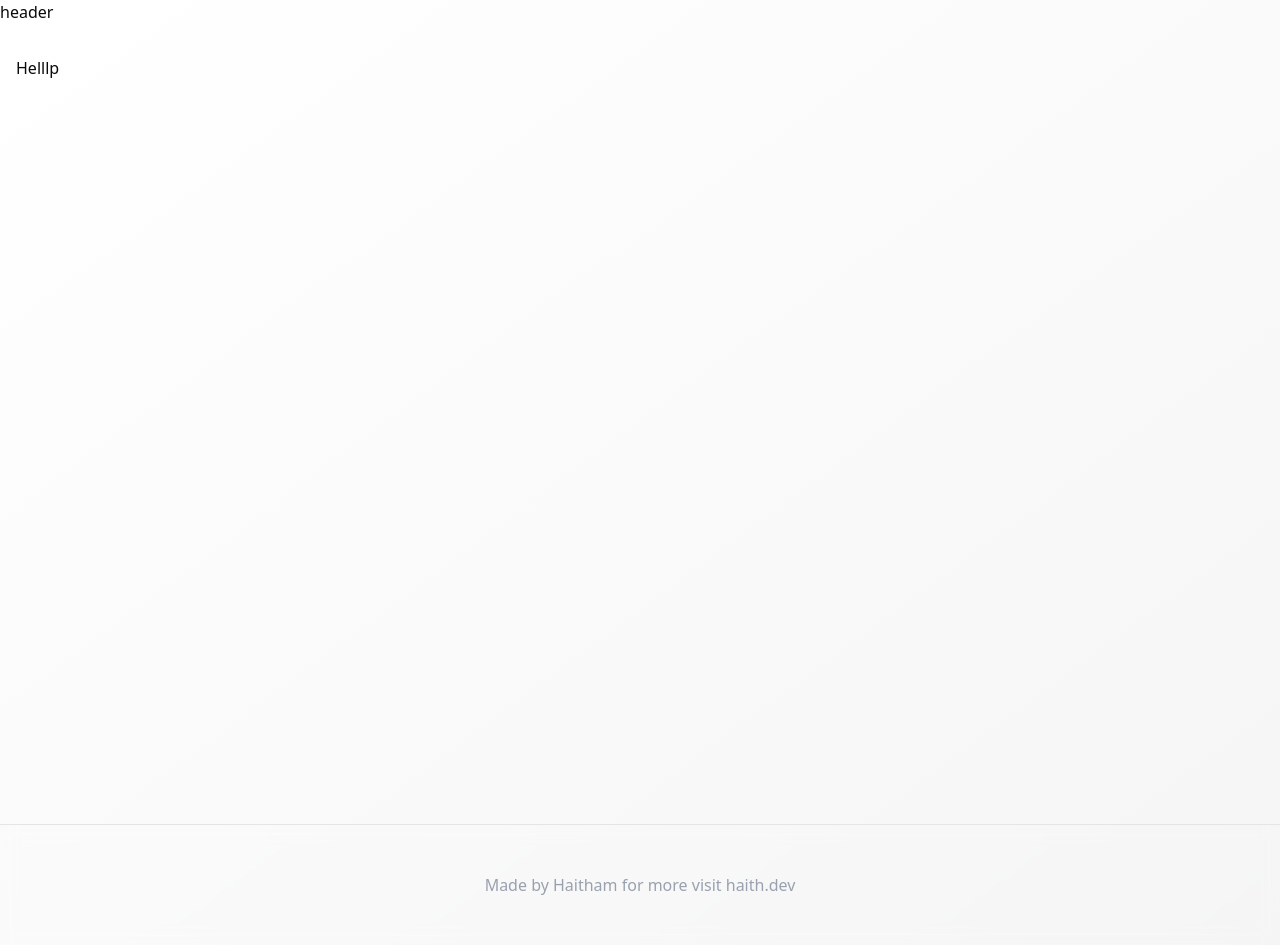
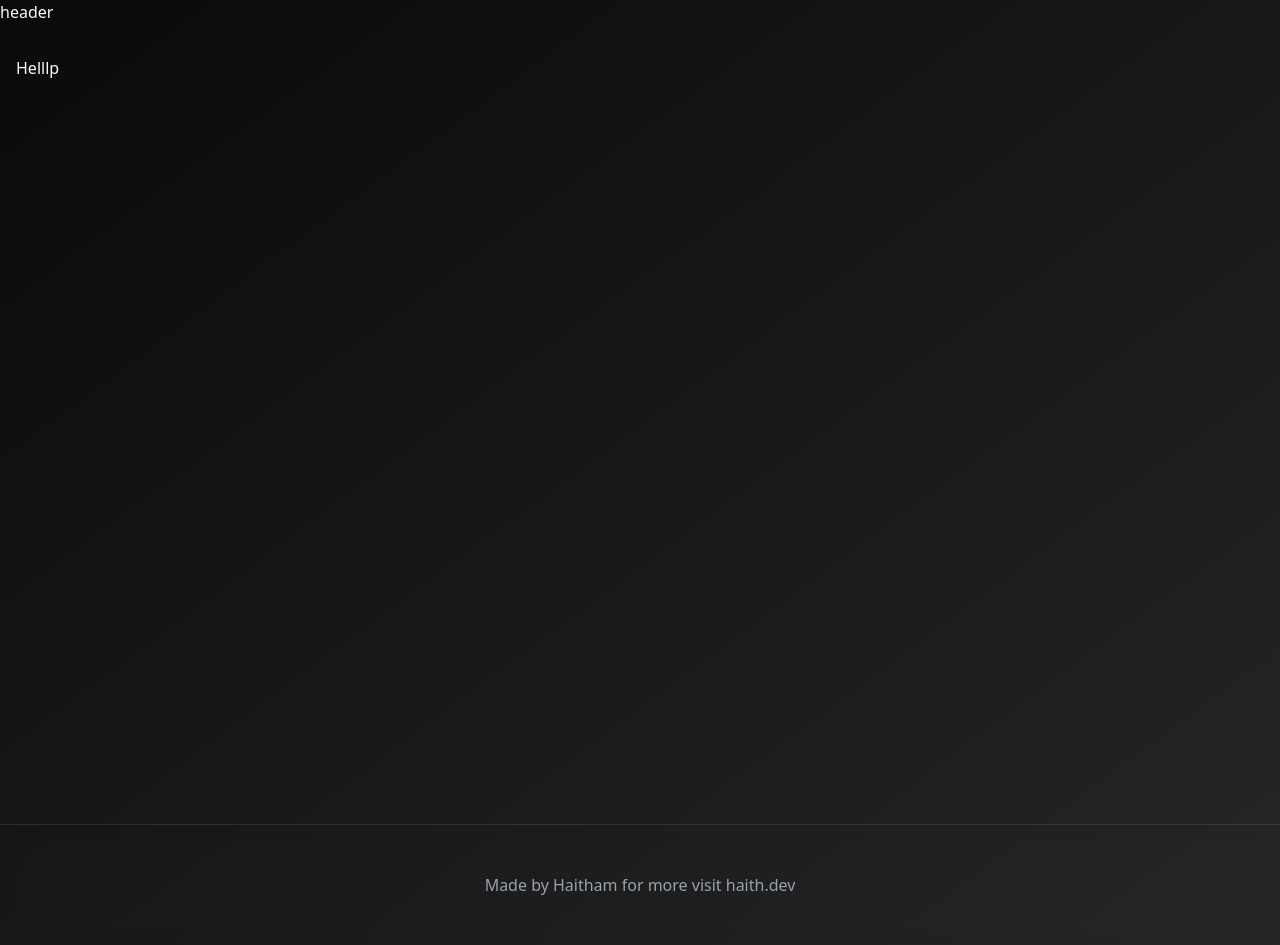
Before and after one commit to HaithamHussienAleryani/weather-app, a React (Vite) app: page / in a window 1280 px wide. Built offline with nearby package versions, Linux system fonts and the light colour scheme.

Commit message:
add theme

```diff
--- a/src/App.tsx
+++ b/src/App.tsx
@@ -2,19 +2,20 @@
 import './App.css'
 import {BrowserRouter} from "react-router-dom";
 import Layout from "@/components/layout.tsx";
+import {ThemeProvider} from "@/components/theme-provider.tsx";
 
 
 function App() {
 
 
   return (
-    <>
+    <ThemeProvider defaultTheme={'dark'}>
      <BrowserRouter>
        <Layout>
            Helllp
        </Layout>
      </BrowserRouter>
-    </>
+    </ThemeProvider>
   )
 }
 
--- /dev/null
+++ b/src/components/theme-provider.tsx
@@ -0,0 +1,73 @@
+import { createContext, useContext, useEffect, useState } from "react"
+
+type Theme = "dark" | "light" | "system"
+
+type ThemeProviderProps = {
+    children: React.ReactNode
+    defaultTheme?: Theme
+    storageKey?: string
+}
+
+type ThemeProviderState = {
+    theme: Theme
+    setTheme: (theme: Theme) => void
+}
+
+const initialState: ThemeProviderState = {
+    theme: "system",
+    setTheme: () => null,
+}
+
+const ThemeProviderContext = createContext<ThemeProviderState>(initialState)
+
+export function ThemeProvider({
+                                  children,
+                                  defaultTheme = "system",
+                                  storageKey = "vite-ui-theme",
+                                  ...props
+                              }: ThemeProviderProps) {
+    const [theme, setTheme] = useState<Theme>(
+        () => (localStorage.getItem(storageKey) as Theme) || defaultTheme
+    )
+
+    useEffect(() => {
+        const root = window.document.documentElement
+
+        root.classList.remove("light", "dark")
+
+        if (theme === "system") {
+            const systemTheme = window.matchMedia("(prefers-color-scheme: dark)")
+                .matches
+                ? "dark"
+                : "light"
+
+            root.classList.add(systemTheme)
+            return
+        }
+
+        root.classList.add(theme)
+    }, [theme])
+
+    const value = {
+        theme,
+        setTheme: (theme: Theme) => {
+            localStorage.setItem(storageKey, theme)
+            setTheme(theme)
+        },
+    }
+
+    return (
+        <ThemeProviderContext.Provider {...props} value={value}>
+            {children}
+        </ThemeProviderContext.Provider>
+    )
+}
+
+export const useTheme = () => {
+    const context = useContext(ThemeProviderContext)
+
+    if (context === undefined)
+        throw new Error("useTheme must be used within a ThemeProvider")
+
+    return context
+}
```
